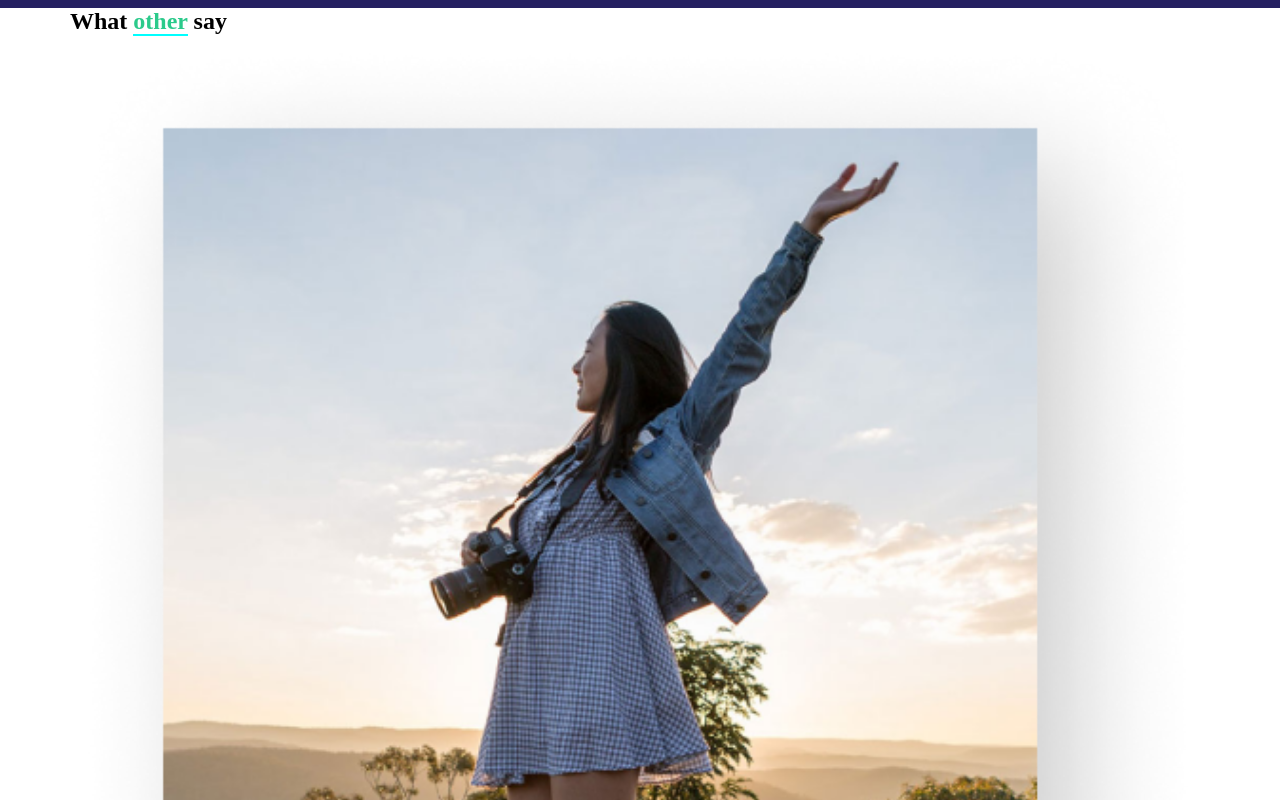
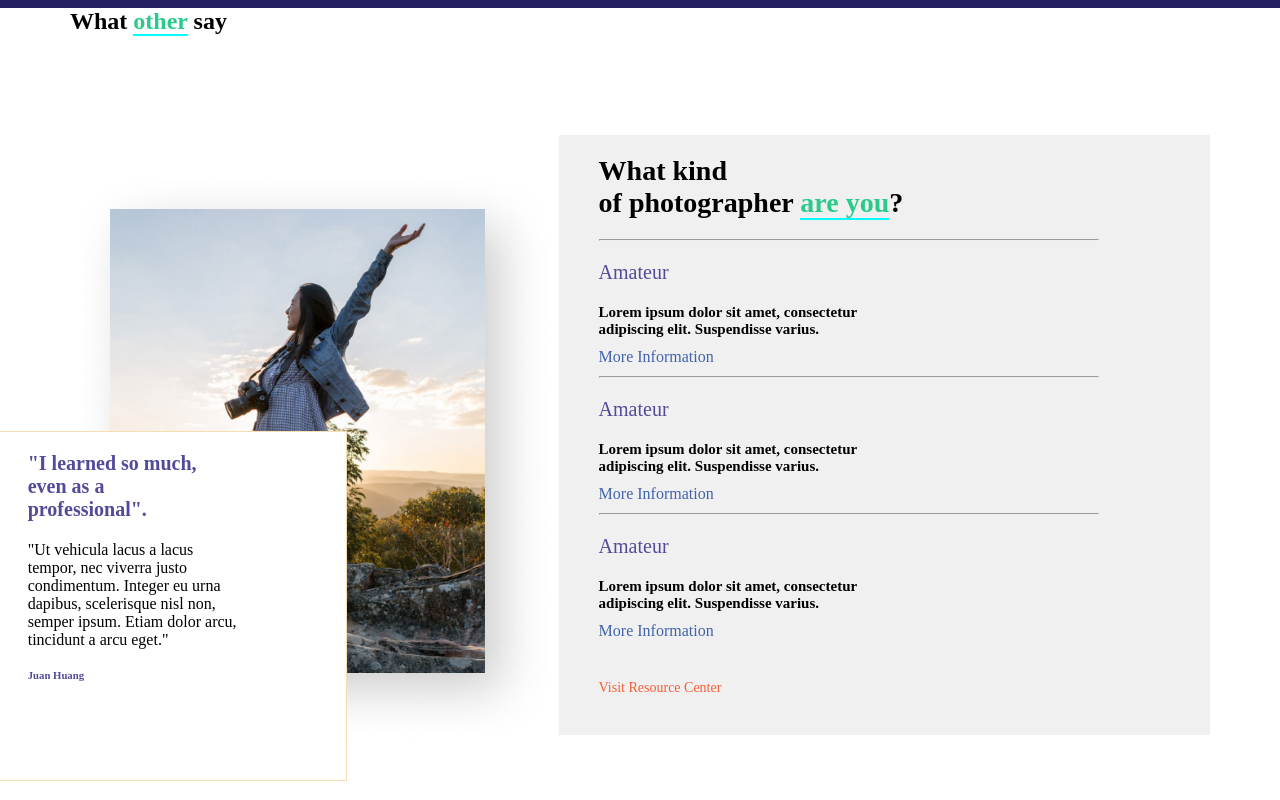
Before and after one commit to HJKMJK13/resourse, a plain HTML site: page index.html in a window 1280 px wide. Shown: the part 3580-4380 px from the top of the page. Drawn offline with Linux system fonts and the light colour scheme.

Commit message:
section-what the ehd

```diff
--- a/index.html
+++ b/index.html
@@ -255,6 +255,36 @@
                         <h6>Juan Huang</h6>
                     </div>
                 </div>
+
+                    <ul class="kind">
+                        <li class="kind_item">
+                           <h2>What kind <br> of photographer <b>are you</b>?</h2>
+                           <hr>
+                        </li>
+                        <li class="kind_item">
+                            <p class="kind_text1">Amateur</p>
+                            <h6>Lorem ipsum dolor sit amet, consectetur <br> adipiscing elit. Suspendisse varius.</h6>
+                            <a href="#" class="kind_link">More Information</a>
+                             <hr>
+                        </li>
+
+                        <li class="kind_item">
+                   <p class="kind_text1">Amateur</p>
+                   <h6>Lorem ipsum dolor sit amet, consectetur <br> adipiscing elit. Suspendisse varius.</h6>
+                   <a href="#" class="kind_link">More Information</a>
+                   <hr>
+                     </li>
+
+                     <li class="kind_item">
+                         <p class="kind_text1">Amateur</p>
+                        <h6>Lorem ipsum dolor sit amet, consectetur <br> adipiscing elit. Suspendisse varius.</h6>
+                        <a href="#" class="kind_link">More Information</a>
+
+                     </li>
+                         <li class="kind_item">
+                            <a href="#" class="kind_small_link">Visit Resource Center</a>
+                        </li>
+                </ul>
             </div>
         </div>
     </section>
--- a/style.css
+++ b/style.css
@@ -658,8 +658,102 @@ padding: 20px 45px;
    margin-top: 30px;
 }
 
+.say_box{
+    display: flex;
+    align-items: center;
+}
+
+.say{
+    position: relative;
+}
+
+.say_small_box{
+    width: 350px;
+    height: 350px;
+    border: 1px solid wheat;
+    position: absolute;
+    top: 45%;
+    background-color: white;
+    left: -15%;
 
 
+}
+
+.say_small_box h5{
+color: #524B9A;
+margin-top: 20px;
+margin-left: 30px;
+font-size: 20px;
+}
+
+.say_text{
+    margin-top: 20px;
+    margin-left: 30px;
+}
+
+.say_small_box h6{
+    color: #524B9A;
+    margin-left: 30px;
+    margin-top: 20px;
+}
+
+.kind{
+    background-color: #F0F0F0;
+    margin-top: 100px;
+    display: block;
+}
+
+.kind{
+    width: 800px;
+    height: 600px;
+    margin-bottom: 150px;
+}
+
+.kind_item hr{
+    margin-left: 40px;
+    width: 500px;
+
+}
+
+.kind_item h2{
+    padding: 20px 40px;
+    font-size: 28px;
+}
+
+.kind_item p{
+    padding: 20px 20px;
+}
+
+.kind_item h6{
+    padding-bottom: 10px;
+    margin-left: 40px;
+}
+
+.kind_item .kind_link{
+    margin-left: 40px;
+    padding-bottom: 10px;
+    color: #4163AC;
+
+}
+
+.kind_small_link{
+ margin-top: 30px;
+ margin-left: 40px;
+ color:  #F55F39;
+ font-size: 14px;
+
+}
+
+.kind_item h6{
+    font-size: 15px;
+}
+
+.kind_item .kind_text1{
+    font-size: 20px;
+    color: #524B9A;
+    margin-left: 20px;
+
+}
 
 @media(max-width:1160px){
     .container{
```
